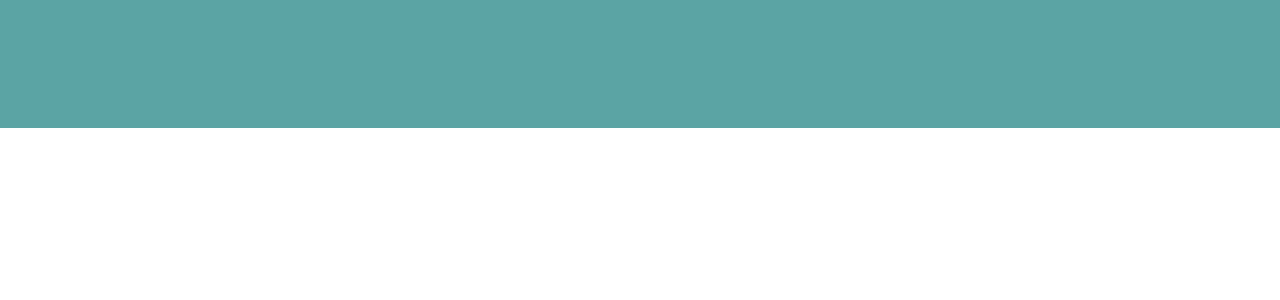
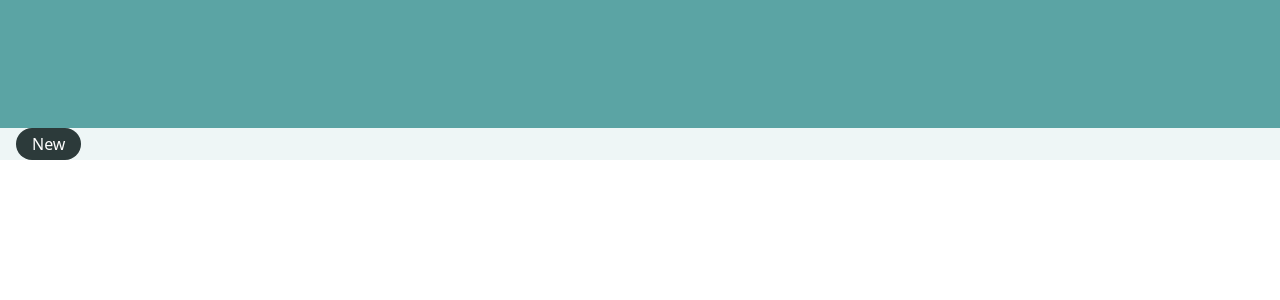
Before and after one commit to emefaAngela/Job-listings-app, a React (Create React App) app: page / in a window 1280 px wide. Shown: the top 300 px of the page. Built offline with nearby package versions, Linux system fonts and the light colour scheme.

Commit message:
designing button components

```diff
--- a/src/App.js
+++ b/src/App.js
@@ -8,7 +8,7 @@ function App() {
   return (
     <div className="w-full h-100vh bg-[color:hsl(180,31%,95%)]">
       <div className='w-full h-[8em]  bg-[color:hsl(180,29%,50%)]'></div>
-
+      <Button >New</Button>
     </div>
   );
 }
--- a/src/components/Button.js
+++ b/src/components/Button.js
@@ -2,10 +2,10 @@ import styled, {css} from 'styled-components'
 
 //Button component
 export const Button = styled.button`
-  background: ${(props) => (props.$primary ? 'blue' : 'gray')};
-  border-radius: 3px;
-  border: 2px solid #BF4F74;
-  color: #BF4F74;
+  background: ${(props) => (props.$new ? 'hsl(180, 29%, 50%)' : 'hsl(180, 14%, 20%)')};
+  border-radius: 8em;
+  border: none;
+  color: white;
   margin: 0 1em;
   padding: 0.25em 1em;
 
```
